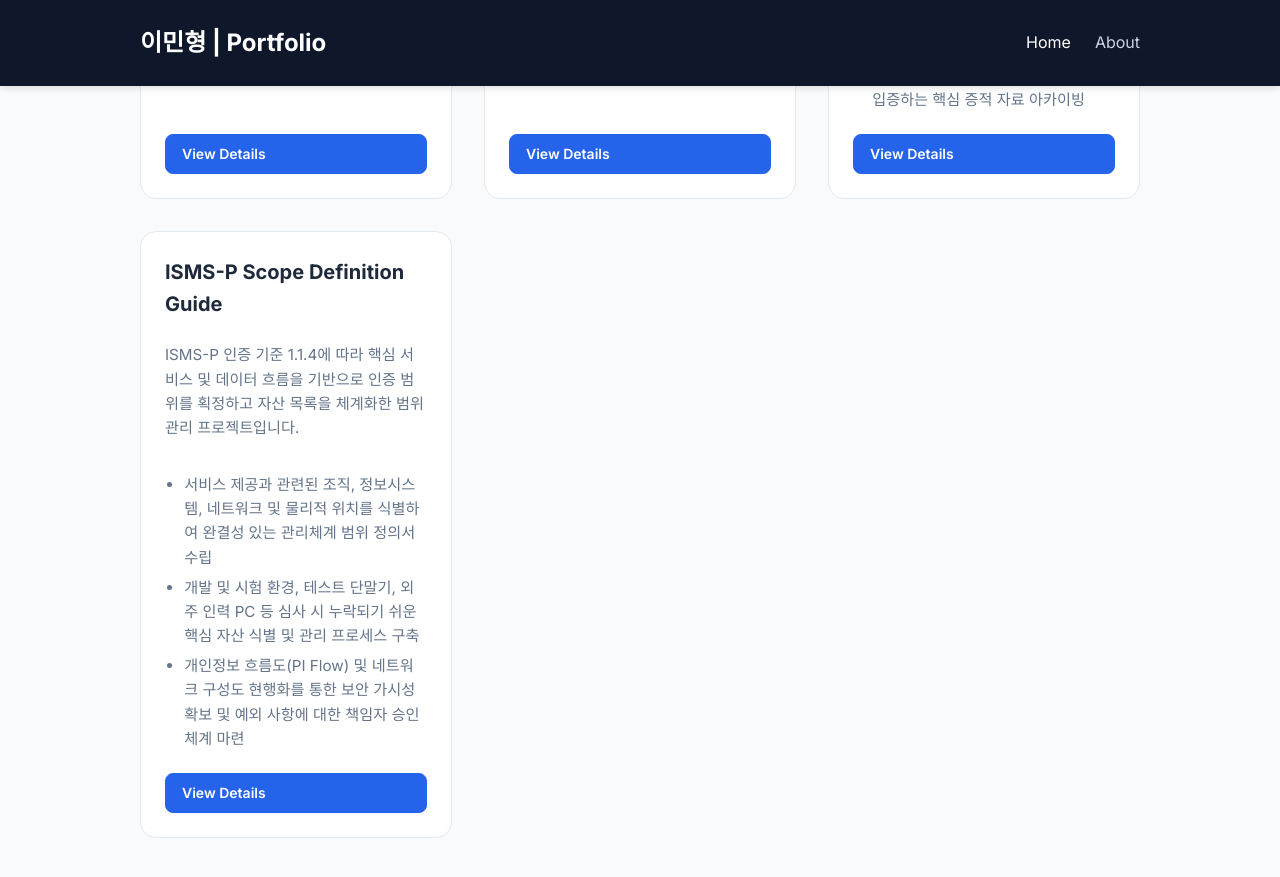
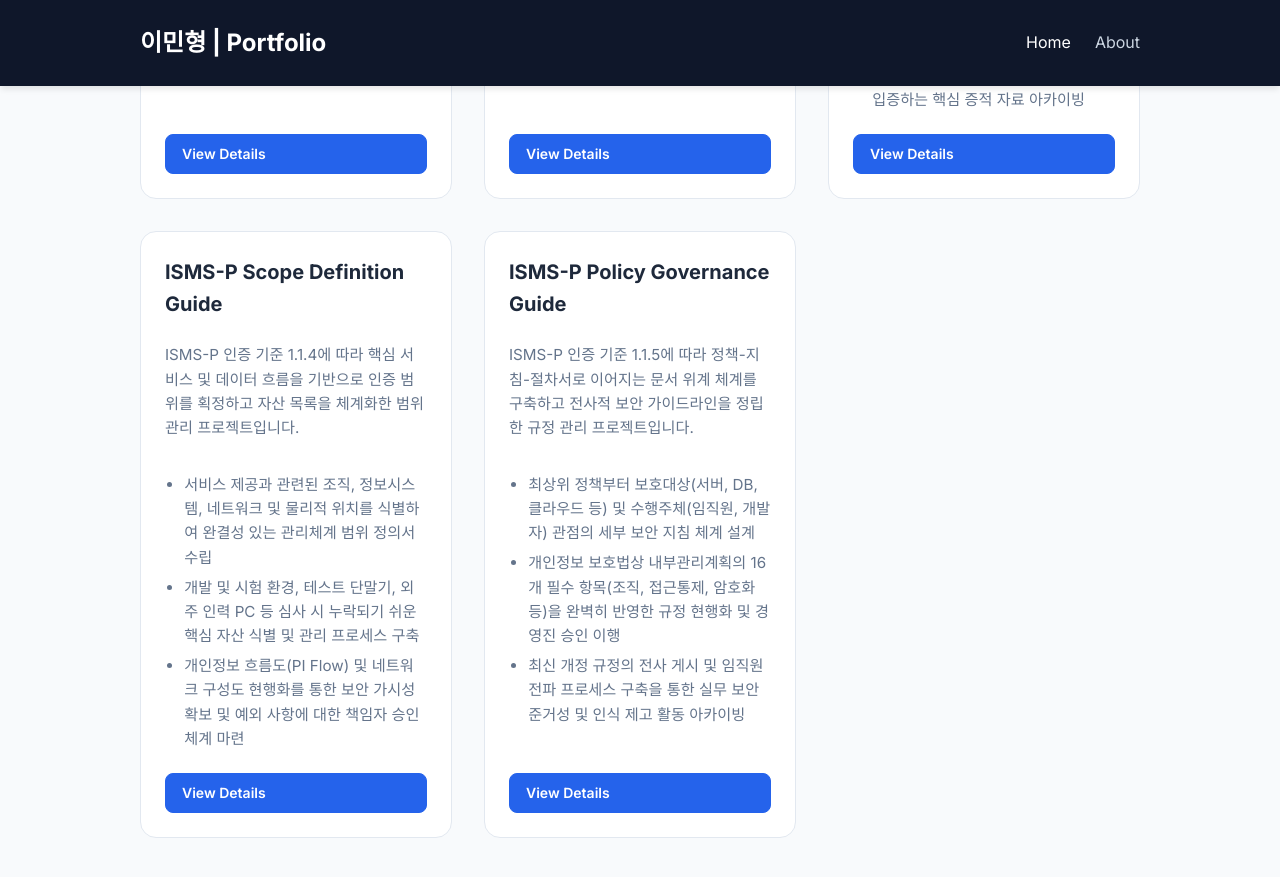
Before and after one commit to 971023als/971023als.github.io, a Jekyll site: the page built from index.md, in a window 1280 px wide and 900 px high, scrolled down 7467 px. Shown: the top 877 px of the window. Built offline with Jekyll 4.4.1, drawn with Linux system fonts in a browser that asks for light colours.

Commit message:
Add ISMS-P Policy Governance Guide project page

```diff
--- a/index.md
+++ b/index.md
@@ -557,6 +557,20 @@ title: "Home"
                 <a href="/projects/isms-p-scope-definition-guide/" class="btn btn-small">View Details</a>
             </div>
         </div>
+        <div class="project-card">
+            <div class="project-info">
+                <h3>ISMS-P Policy Governance Guide</h3>
+                <p>
+                    ISMS-P 인증 기준 1.1.5에 따라 정책-지침-절차서로 이어지는 문서 위계 체계를 구축하고 전사적 보안 가이드라인을 정립한 규정 관리 프로젝트입니다.
+                </p>
+                <ul class="project-points">
+                    <li>최상위 정책부터 보호대상(서버, DB, 클라우드 등) 및 수행주체(임직원, 개발자) 관점의 세부 보안 지침 체계 설계</li>
+                    <li>개인정보 보호법상 내부관리계획의 16개 필수 항목(조직, 접근통제, 암호화 등)을 완벽히 반영한 규정 현행화 및 경영진 승인 이행</li>
+                    <li>최신 개정 규정의 전사 게시 및 임직원 전파 프로세스 구축을 통한 실무 보안 준거성 및 인식 제고 활동 아카이빙</li>
+                </ul>
+                <a href="/projects/isms-p-policy-governance-guide/" class="btn btn-small">View Details</a>
+            </div>
+        </div>
     </div>
 </section>
 
```
Also changed, not shown: projects/isms-p-policy-governance-guide.md (added, +56 -0 lines), 2 other files.
